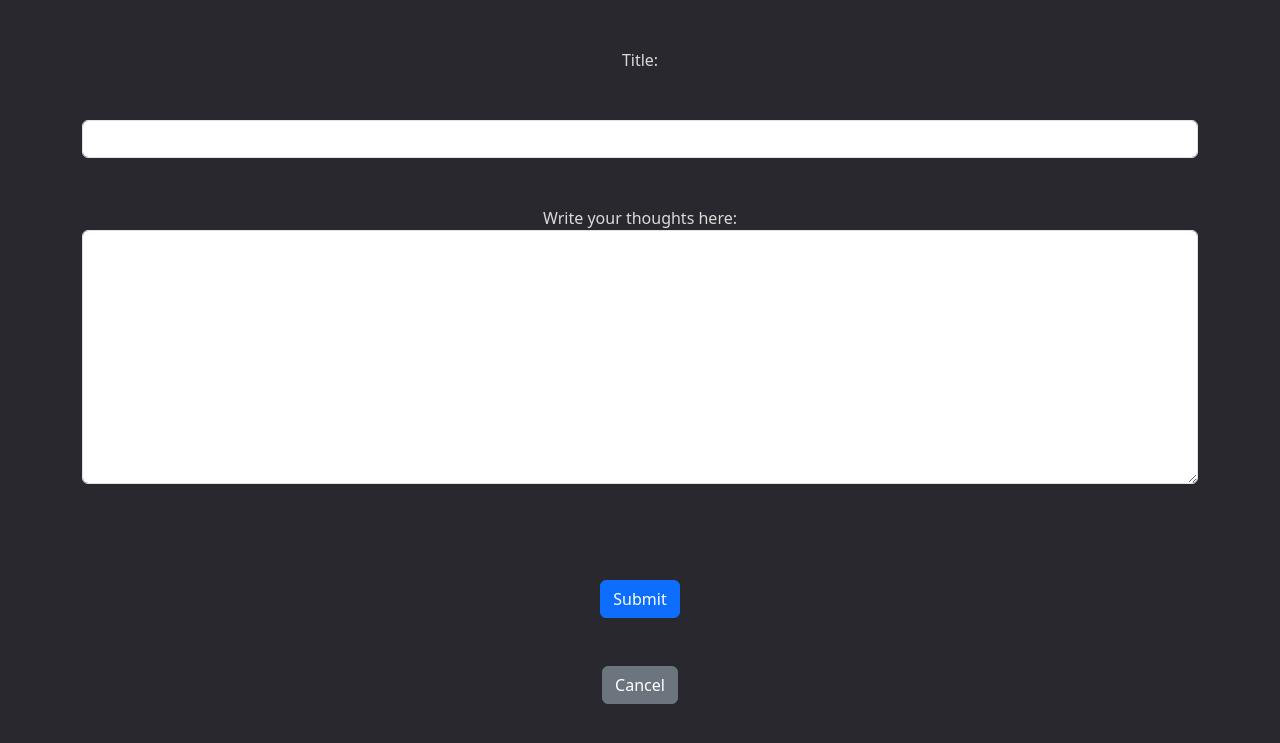
After one commit to cnickscofield21/django-essential-training, a Django app: page /smart/notes/new in a window 1280 px wide. The commit adds this page. Shown: the top 743 px of the page. Run offline with Django 4.2, Linux system fonts and the light colour scheme.

Commit message:
Complete Chapters 6, 7, &  8

```diff
--- /dev/null
+++ b/notes/forms.py
@@ -0,0 +1,23 @@
+from django.core.exceptions import ValidationError
+from django import forms
+
+from .models import Notes
+
+
+class NotesForm(forms.ModelForm):
+    class Meta:
+        model = Notes
+        fields = ('title', 'text')
+        widgets = {
+            'title': forms.TextInput(attrs={'class': 'form-control my-5'}),
+            'text': forms.Textarea(attrs={'class': 'form-control mb-5'})
+        }
+        labels = {
+            'text': 'Write your thoughts here:'
+        }
+
+    def clean_title(self):
+        title = self.cleaned_data['title']
+        if 'Django' not in title:
+            raise ValidationError('We only accept notes about Django.')
+        return title
--- a/notes/models.py
+++ b/notes/models.py
@@ -1,6 +1,12 @@
 from django.db import models
+from django.contrib.auth.models import User
+
 
 class Notes(models.Model):
     title = models.CharField(max_length=200)
     text = models.TextField()
     created = models.DateTimeField(auto_now_add=True)
+
+    # on_delete=models.CASCADE will delete all of a users
+    # notes when the user is deleted
+    user = models.ForeignKey(User, on_delete=models.CASCADE, related_name="notes")
--- a/notes/templates/notes/notes_detail.html
+++ b/notes/templates/notes/notes_detail.html
@@ -5,4 +5,10 @@
     <h1 class="my-5">{{note.title}}</h1>
     <p>{{note.text}}</p>
 </div>
+
+<div class="my-5">
+    <a href="{% url 'notes.list' %}" class="btn btn-secondary">Back</a>
+    <a href="{% url 'notes.update' pk=note.id %}" class="btn btn-primary">Edit</a>
+    <a href="{% url 'notes.delete' pk=note.id %}" class="btn btn-danger">Delete</a>
+</div>
 {% endblock %}
--- /dev/null
+++ b/notes/templates/notes/notes_form.html
@@ -0,0 +1,14 @@
+{% extends "base.html" %}
+
+{% block content %}
+    <form method="POST">{% csrf_token %}
+        {{form}}
+        <button type="submit" class="btn btn-primary my-5">Submit</button>
+    </form>
+    {% if form.errors %}
+        <div class="alert alert-danger my-5">
+            {{form.errors.title.as_text}}
+        </div>
+    {% endif %}
+    <a href="{% url 'notes.list' %}" class="btn btn-secondary">Cancel</a>
+{% endblock %}
--- a/notes/urls.py
+++ b/notes/urls.py
@@ -6,4 +6,7 @@ from . import views
 urlpatterns = [
     path('notes', views.NotesListView.as_view(), name='notes.list'),
     path('notes/<int:pk>', views.NotesDetailView.as_view(), name='notes.detail'),
+    path('notes/<int:pk>/edit', views.NotesUpdateView.as_view(), name='notes.update'),
+    path('notes/<int:pk>/delete', views.NotesDeleteView.as_view(), name='notes.delete'),
+    path('notes/new', views.NotesCreateView.as_view(), name='notes.new'),
 ]
--- a/notes/views.py
+++ b/notes/views.py
@@ -1,25 +1,65 @@
-from django.shortcuts import render
+from typing import Any
+from django.http.response import HttpResponseRedirect
+# Removed for testing
+# from django.shortcuts import render
 from django.http import Http404
-from django.views.generic import ListView, DetailView
+from django.views.generic import CreateView, DetailView, ListView, UpdateView
+from django.views.generic.edit import DeleteView
+from django.contrib.auth.mixins import LoginRequiredMixin
 
+from .forms import NotesForm
 from .models import Notes
 
 
+class NotesDeleteView(DeleteView):
+    model = Notes
+    success_url = '/smart/notes'
+    template_name = "notes/notes_delete.html"
+
+
+class NotesUpdateView(UpdateView):
+    model = Notes
+    success_url = '/smart/notes'
+    form_class = NotesForm
+
+
+class NotesCreateView(CreateView):
+    model = Notes
+    success_url = '/smart/notes'
+    form_class = NotesForm
+
+    # Overrides the Django native method form_valid
+    # Results in logged in user being attched to the new note
+    def form_valid(self, form):
+        self.object = form.save(commit=False)
+        self.object.user = self.request.user
+        self.object.save()
+        return HttpResponseRedirect(self.get_success_url())
+
+
 # Preferred class based view
-class NotesListView(ListView):
+class NotesListView(LoginRequiredMixin, ListView):
     model = Notes
     context_object_name = "notes"
     template_name = "notes/notes_list.html"
+    login_url = '/admin'
+
+    # Overrides the Django native method get_queryset
+    # Results in user only seeing notes for logged in user, not entire set
+    def get_queryset(self):
+        return self.request.user.notes.all()
+
+
+class NotesDetailView(DetailView):
+    model = Notes
+    context_object_name = "note"
+
 
 # Antiquated method
 # def list(request):
 #     all_notes = Notes.objects.all()
 #     return render(request, 'notes/notes_list.html', {'notes': all_notes})
 
-
-class NotesDetailView(DetailView):
-    model = Notes
-    context_object_name = "note"
 
 # Antiquated method
 # def detail(request, pk):
--- a/static/css/style.css
+++ b/static/css/style.css
@@ -1,3 +1 @@
-.notes-li {
-  color: red;
-}
+ul.errorlist {display:none;}
--- a/static/templates/base.html
+++ b/static/templates/base.html
@@ -4,6 +4,7 @@
 <!DOCTYPE html>
     <head>
         <title>SmartNotes!</title>
+        <link rel="icon" type="image/png" href="{% static 'images/favicon.png' %}">
         <link href="https://cdn.jsdelivr.net/npm/bootstrap@5.3.0/dist/css/bootstrap.min.css" rel="stylesheet" integrity="sha384-9ndCyUaIbzAi2FUVXJi0CjmCapSmO7SnpJef0486qhLnuZ2cdeRhO02iuK6FUUVM" crossorigin="anonymous">
     </head>
     <body style="background-color: rgb(40,40,46);color: rgb(220,220,220);">
```
Also changed, not shown: notes/templates/notes/notes_delete.html (added, +15 -0 lines), db.sqlite3, notes/migrations/0002_notes_user.py (added), notes/templates/notes/notes_list.html (line endings or trailing spaces), static/images/favicon.png (added).
